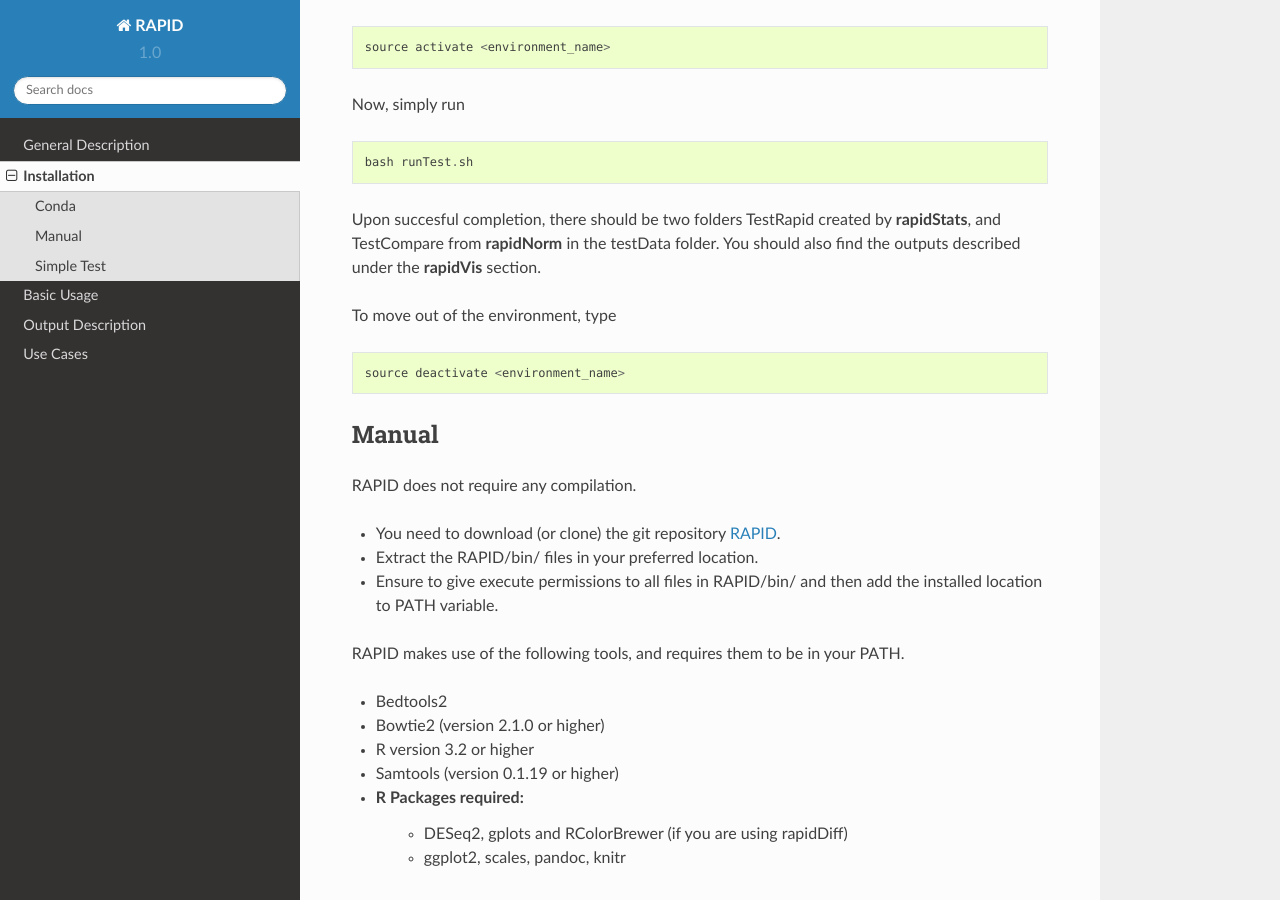
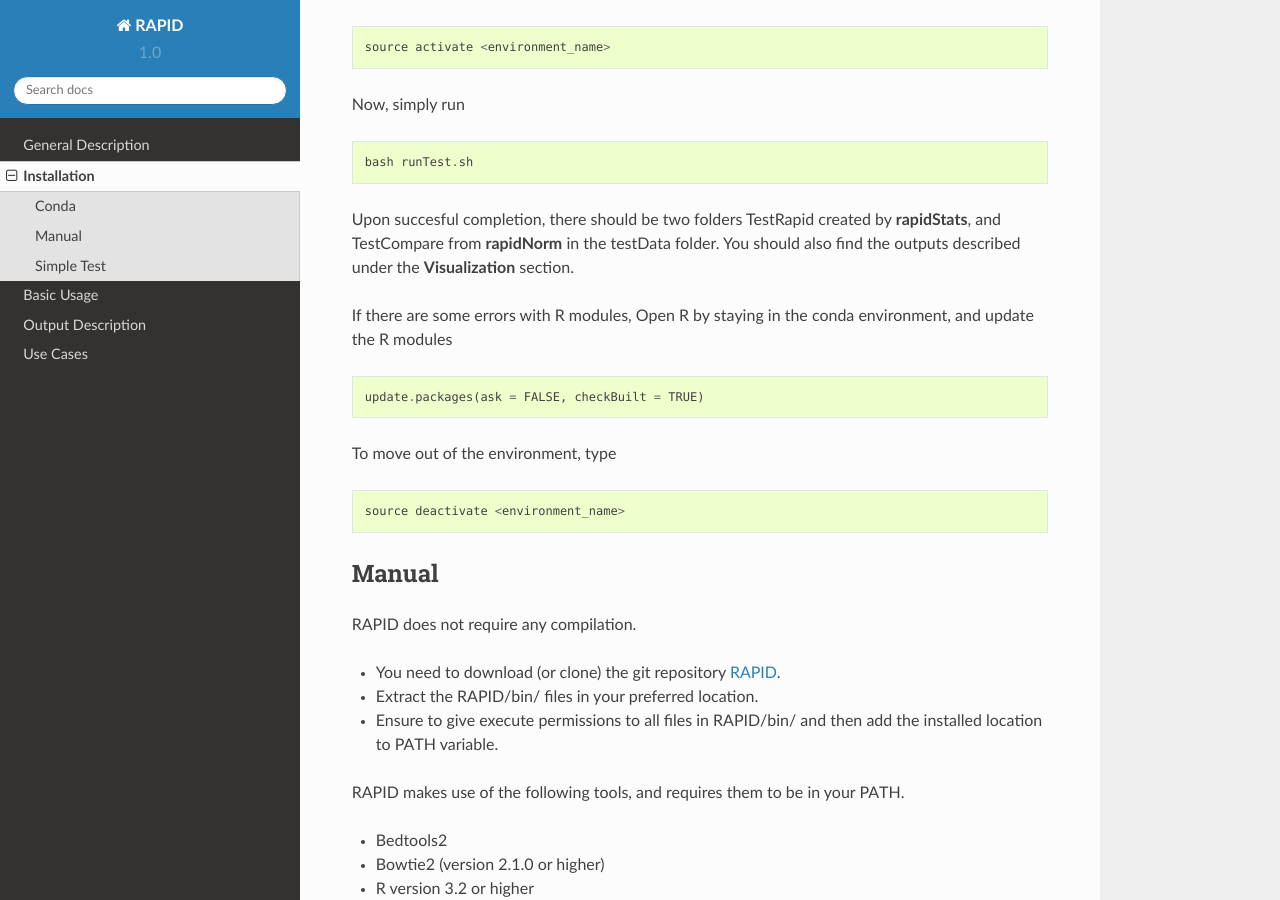
Before and after one commit to SchulzLab/RAPID, a Sphinx documentation site: the page built from docs/Installation.rst, in a window 1280 px wide and 900 px high, scrolled down 990 px. Built offline with Sphinx 7.4.7 and the Read the Docs theme 2.0.0, drawn with Linux system fonts in a browser that asks for light colours.

Commit message:
Suggestion added to fix for R package incompatabilities

```diff
--- a/docs/Installation.rst
+++ b/docs/Installation.rst
@@ -39,7 +39,11 @@
     bash runTest.sh
 
 Upon succesful completion, there should be two folders TestRapid created by **rapidStats**, and TestCompare from **rapidNorm** in the testData folder.
-You should also find the outputs described under the **rapidVis** section.
+You should also find the outputs described under the **Visualization** section.
+
+If there are some errors with R modules, Open R by staying in the conda environment, and update the R modules ::
+
+    update.packages(ask = FALSE, checkBuilt = TRUE)
 
 To move out of the environment, type ::
 
```
